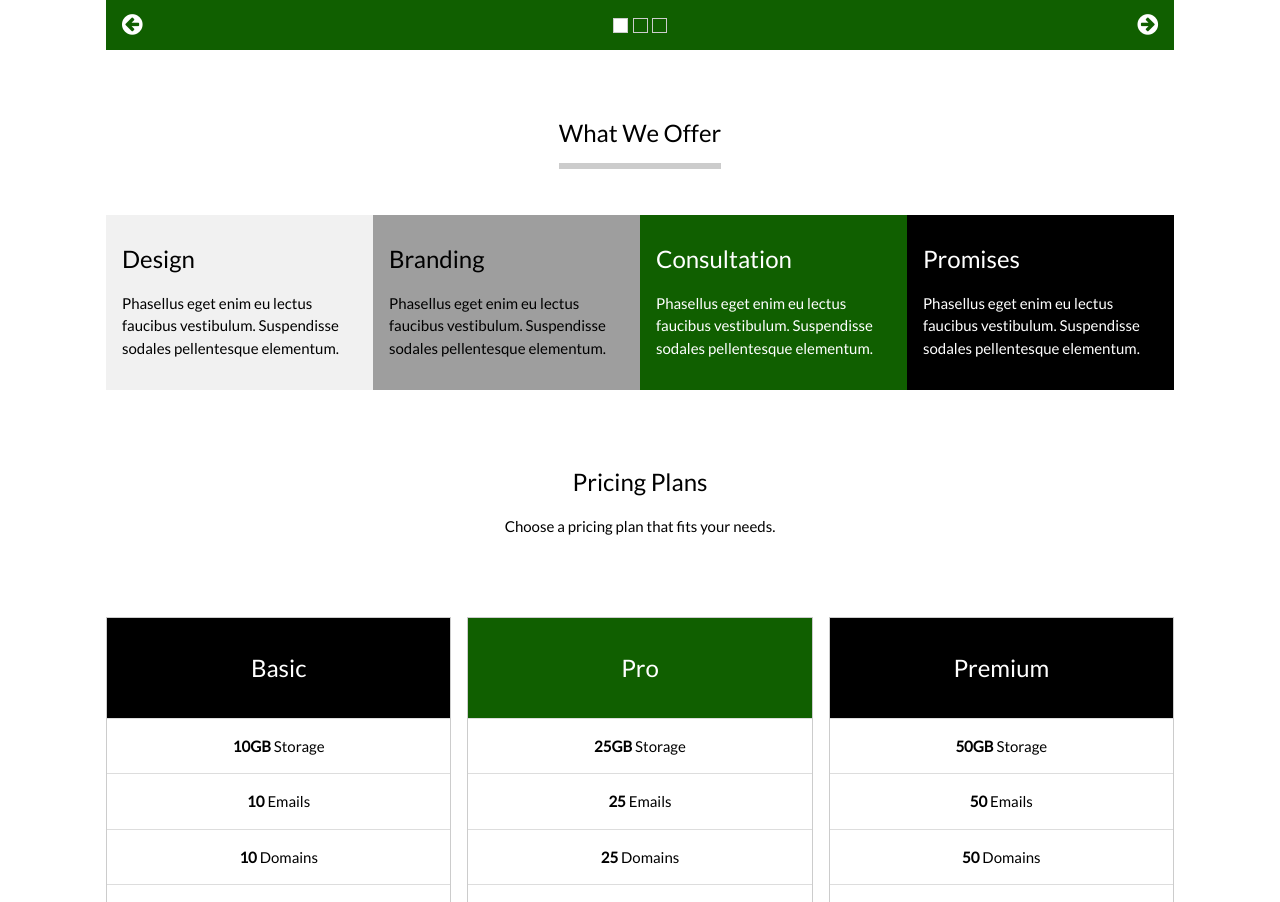
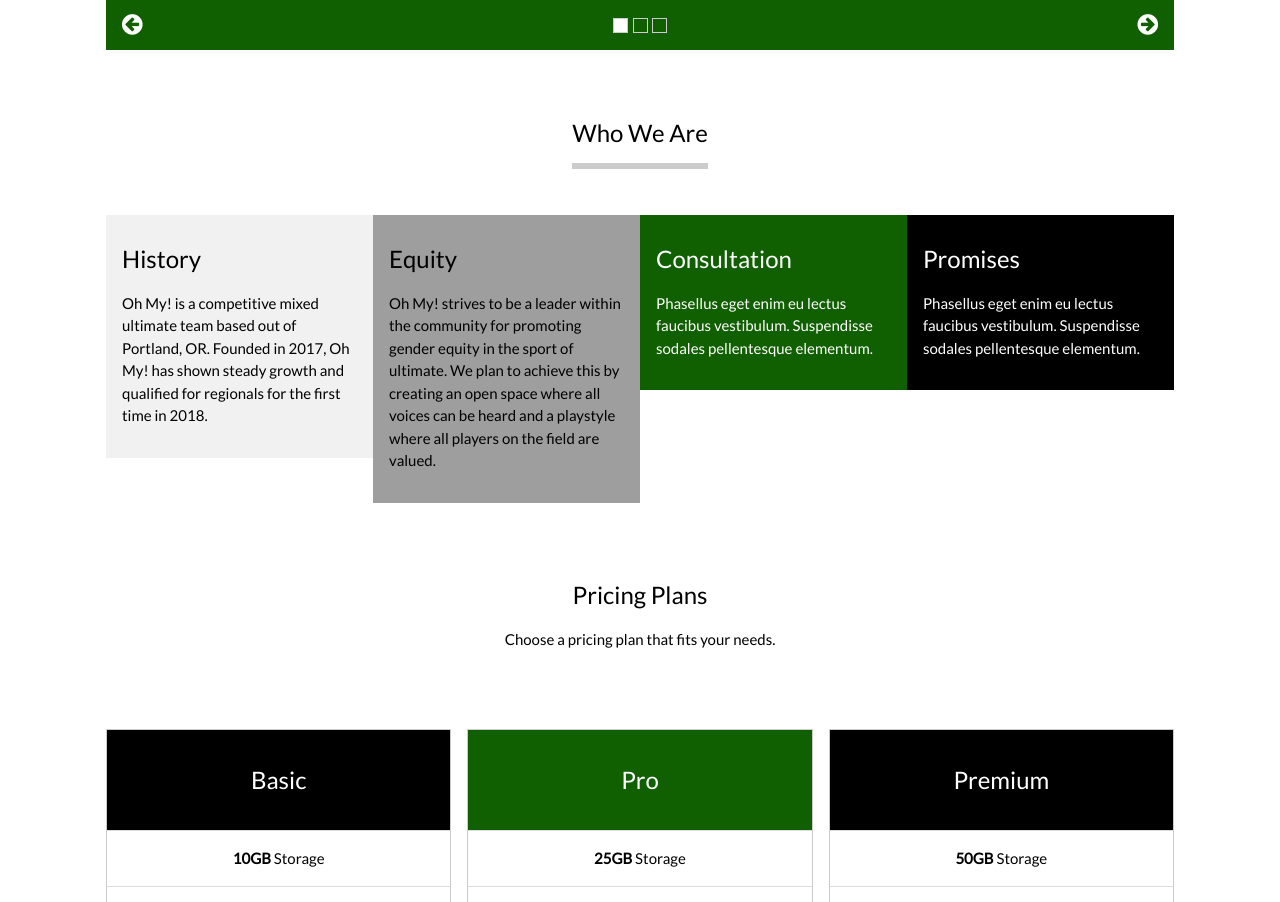
Before and after one commit to silvers11/silvers11.github.io, a plain HTML site: page Index.html in a window 1280 px wide. Shown: the part 973-1875 px from the top of the page. Drawn offline with Linux system fonts and the light colour scheme.

Commit message:
added some content.

```diff
--- a/Index.html
+++ b/Index.html
@@ -69,16 +69,18 @@ html,body,h1,h3,h4 {font-family:"Lato", sans-serif}
   <!-- Grid -->
   <div class="w3-row w3-container">
     <div class="w3-center w3-padding-64">
-      <span class="w3-xlarge w3-bottombar w3-border-dark-green w3-padding-16">What We Offer</span>
+      <span class="w3-xlarge w3-bottombar w3-border-dark-green w3-padding-16">Who We Are</span>
     </div>
     <div class="w3-col l3 m6 w3-light-grey w3-container w3-padding-16">
-      <h3>Design</h3>
-      <p>Phasellus eget enim eu lectus faucibus vestibulum. Suspendisse sodales pellentesque elementum.</p>
+      <h3>History</h3>
+      <p>Oh My! is a competitive mixed ultimate team based out of Portland, OR.
+         Founded in 2017, Oh My! has shown steady growth and qualified for regionals for the first time in 2018.</p>
     </div>
 
     <div class="w3-col l3 m6 w3-grey w3-container w3-padding-16">
-      <h3>Branding</h3>
-      <p>Phasellus eget enim eu lectus faucibus vestibulum. Suspendisse sodales pellentesque elementum.</p>
+      <h3>Equity</h3>
+      <p>Oh My! strives to be a leader within the community for promoting gender equity in the sport of ultimate.
+        We plan to achieve this by creating an open space where all voices can be heard and a playstyle where all players on the field are valued. </p>
     </div>
 
     <div class="w3-col l3 m6 w3-dark-green w3-container w3-padding-16">
```
